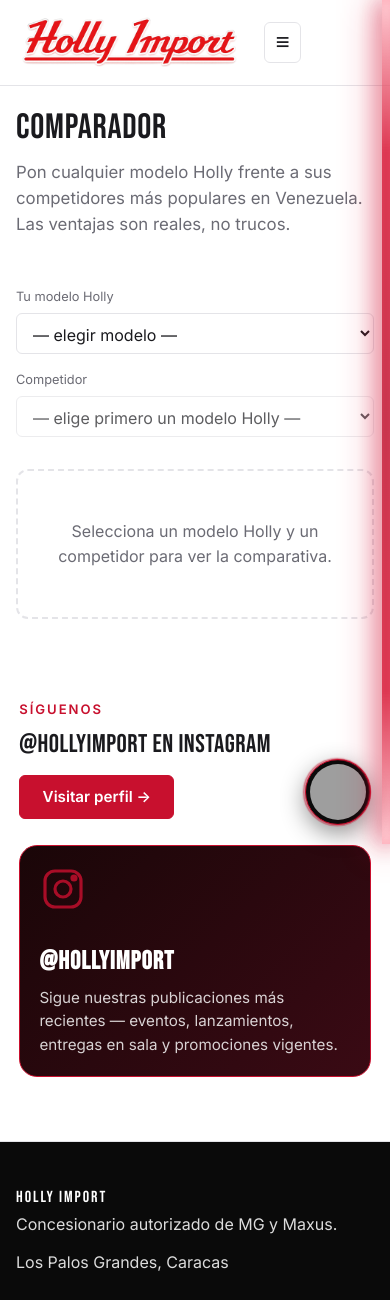
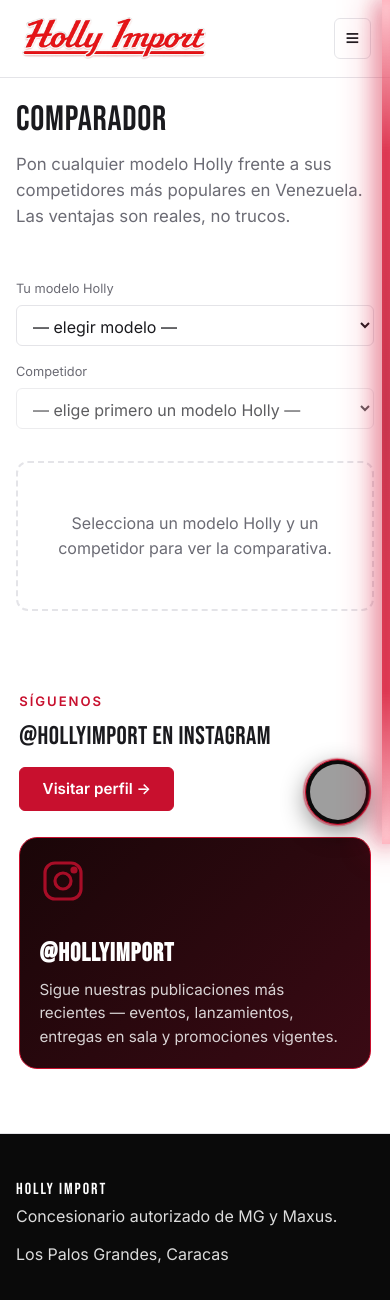
Before and after one commit to lazaruzai-commits/holly-import, a FastAPI app: page /comparar in a window 390 px wide. Shown: the top 1300 px of the page. Run offline with FastAPI, Linux system fonts and the light colour scheme; grey boxes are pictures that could not be loaded.

Commit message:
Header: sin scroll lateral en laptops; menú hamburguesa hasta 1080px
- En 1080–1500px el logo y los espacios se comprimen en vez de empujar el
  botón Chat con Holly fuera de la ventana (eso creaba scroll horizontal).
- Por debajo de 1080px el header colapsa al menú hamburguesa, alineado a la
  derecha.
- overflow-x: clip en html/body como red de seguridad.

Co-Authored-By: Claude Fable 5.1 <noreply@anthropic.com>

```diff
--- a/static/css/holly.css
+++ b/static/css/holly.css
@@ -71,7 +71,7 @@ p  { margin: 0 0 .8em; }
   height: 80px; width: auto;
   max-width: 360px;
 }
-@media (max-width: 880px) {
+@media (max-width: 1080px) {
   .hh__brand-img { height: 56px; max-width: 240px; }
 }
 
@@ -146,7 +146,7 @@ p  { margin: 0 0 .8em; }
 }
 .hh__cmp-btn:hover { background: var(--c-text); color: var(--c-white); }
 .hh__cmp-btn.is-active { border-color: var(--c-crimson); color: var(--c-crimson); }
-@media (max-width: 880px) {
+@media (max-width: 1080px) {
   .hh__cmp-btn { display: none; }
 }
 /* Header chat button — flat solid crimson, primary CTA style */
@@ -190,12 +190,12 @@ p  { margin: 0 0 .8em; }
 }
 .hh__menu { display: none; background: transparent; color: var(--c-text); border: 1px solid var(--c-line); border-radius: var(--r-sm); padding: .35rem .65rem; font-size: 1.5rem; cursor: pointer; }
 
-@media (max-width: 880px) {
+@media (max-width: 1080px) {
   .hh__nav { display: none; position: absolute; top: 100%; left: 0; right: 0;
             flex-direction: column; gap: 0; background: var(--c-black); padding: .5rem 1rem 1rem; border-bottom: 1px solid var(--c-line); }
   .hh__nav.is-open { display: flex; }
   .hh__nav a { padding: .8rem 0; border-bottom: 1px solid var(--c-line); display: block; }
-  .hh__menu { display: inline-block; }
+  .hh__menu { display: inline-block; margin-left: auto; }   /* hamburger hugs the right edge */
   .hh__chat-btn { display: none; }
   /* on mobile, the dropdown lives inline below the parent — no fancy popover */
   .hh__nav-item--has-dropdown .hh__dropdown {
@@ -1401,6 +1401,26 @@ input:focus, textarea:focus, select:focus { outline: 2px solid var(--c-crimson);
   .hh__nav { gap: .7rem; }
   .hh__nav a { font-size: .86rem; }
 }
+/* Laptop widths (≈1100–1500px): the full bar (logo + 7 nav items + Comparador +
+   Chat) is wider than the window, which used to push the chat button past the
+   right edge and give the whole page a sideways scroll. Let the logo and the
+   gaps compress instead of overflowing. */
+@media (max-width: 1500px) {
+  .hh__bar { gap: 1rem; }
+  .hh__brand-img { height: 64px; max-width: 280px; }
+}
+@media (max-width: 1320px) {
+  .hh__bar { gap: .75rem; }
+  .hh__brand-img { height: 54px; max-width: 230px; }
+  .hh__chat-btn, .hh__cmp-btn { padding: 0 .8rem; font-size: .85rem; }
+}
+@media (max-width: 1180px) {
+  .hh__brand-img { height: 48px; max-width: 200px; }
+  .hh__nav { gap: .55rem; }
+}
+/* Safety net: nothing on the page may ever create horizontal scroll. `clip`
+   (not `hidden`) keeps sticky/fixed positioning intact. */
+html, body { overflow-x: clip; }
 .rep-brand__logo--mg { height: 34px; }
 .rep-brand__logo--maxus { height: 22px; }
 .rep-brand--mg { border-color: #c8102e; }
```
